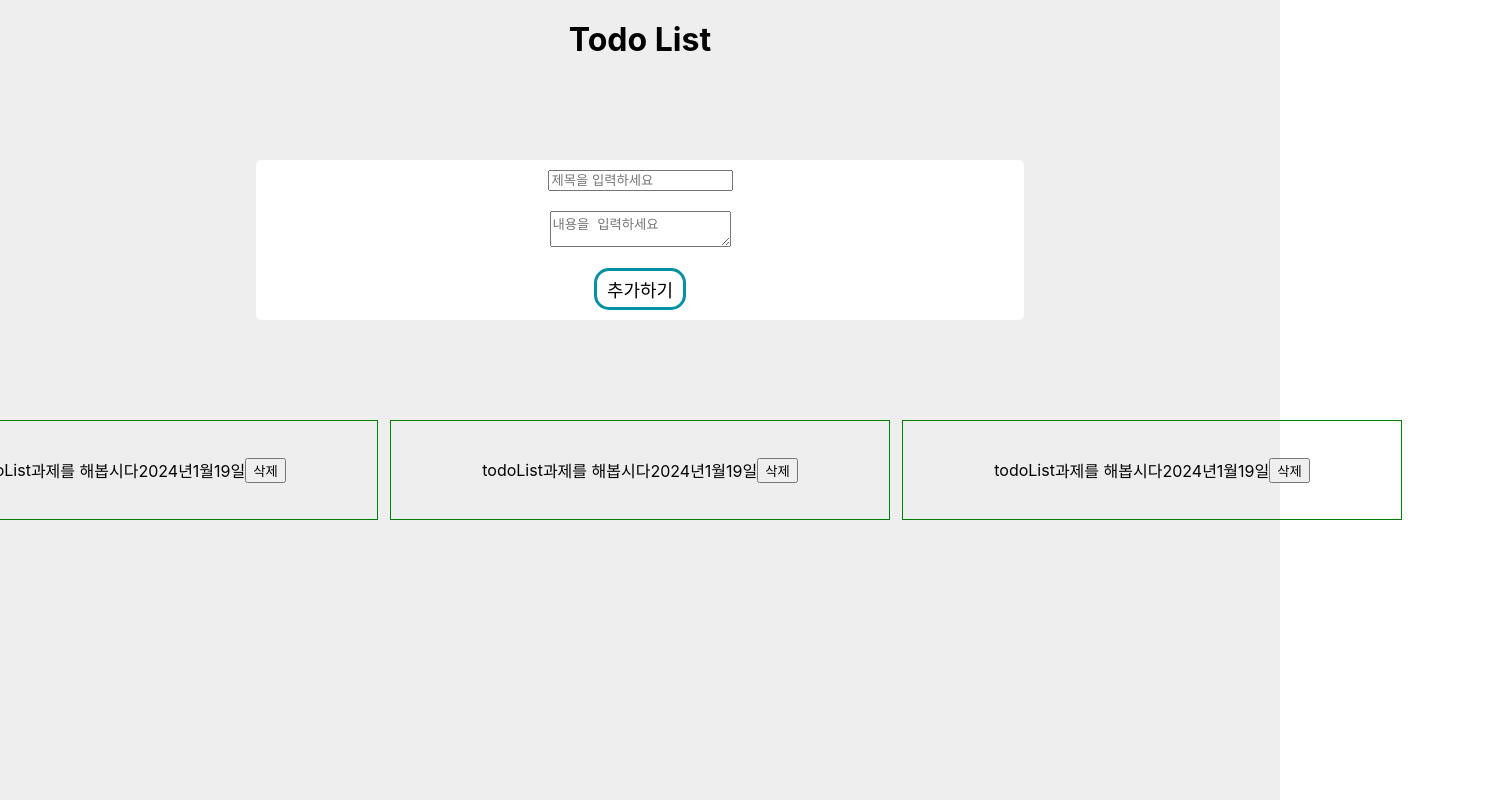
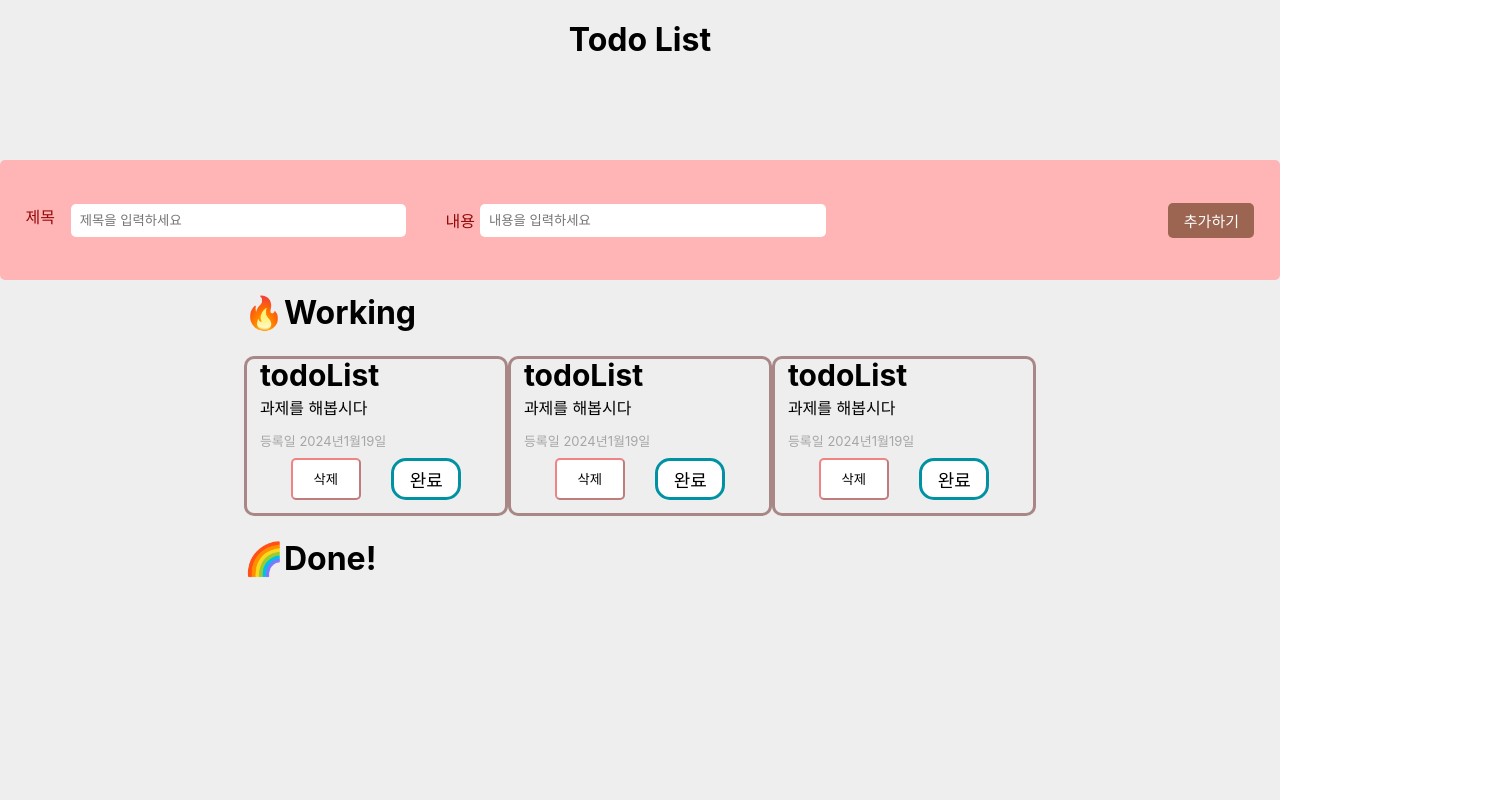
Before and after one commit to seokahee/project-todoList, a React (Create React App) app: page / in a window 1280 px wide. Shown: the whole page, 1502 px wide, since content can reach past the window. Built offline with nearby package versions, Linux system fonts and the light colour scheme.

Commit message:
컴포넌트 분리 완료

```diff
--- a/src/App.css
+++ b/src/App.css
@@ -1,8 +1,14 @@
+@import url("https://fonts.googleapis.com/css2?family=Gowun+Dodum&family=Nanum+Gothic&family=Noto+Sans+KR&display=swap");
+.App {
+  font-family: "Gowun Dodum", sans-serif;
+  font-family: "Nanum Gothic", sans-serif;
+  font-family: "Noto Sans KR", sans-serif;
+}
 * {
   margin: 0;
   box-sizing: border-box;
 }
-.container {
+.todoList-container {
   width: 100%;
   height: 100vh;
   display: flex;
@@ -10,52 +16,152 @@
   align-items: center;
   background-color: #eee;
 }
-.logo {
+.todo-logo {
   width: 100%;
   height: 20vh;
   padding: 20px;
   text-align: center;
 }
-.addDiv {
-  width: 60%;
+.addList-div {
+  width: 100%;
+  height: 15vh;
+  background-color: #ffb5b5;
+  border-radius: 5px;
+  color: #940909;
+  display: flex;
+  flex-direction: row;
+  justify-content: space-between;
+  align-items: center;
+  padding: 0 2%;
+}
+.todo-input {
+  width: 100%;
+  padding: 9px;
+  border: none;
+  border-radius: 5px;
+}
+.addList-btn {
+  width: 7%;
+  padding: 7px;
+  float: right;
+  background-color: #9b6551;
+  color: white;
+  border: none;
+  border-radius: 5px;
+  font-size: 15px;
+}
+.addList-btn:hover {
+  transform: scale(1.2);
+  background-color: white;
+  color: brown;
+  cursor: pointer;
+}
+.add-input-div {
+  width: 100vh;
+  display: flex;
+  gap: 5%;
+}
+.workingList-div {
+  width: 100%;
+  margin: 3% 0;
+  display: flex;
+  justify-content: space-evenly;
+  flex-direction: row;
+}
+.doneList-div {
+  width: 100%;
+  margin: 3% 0;
+  display: flex;
+  justify-content: space-evenly;
+  flex-direction: row;
+}
+.todo-list-div {
+  margin: 1% 1%;
+}
+.todo-div {
+  width: 33vh;
   height: 20vh;
   display: flex;
   flex-direction: column;
   align-items: center;
-  justify-content: space-around;
+  border: 3px solid #a98787;
+  border-radius: 10px;
+}
+.title-div {
+  font-size: 30px;
+  font-weight: bold;
+}
+.buttons-div {
+  width: 100%;
+  display: flex;
+  flex-direction: row;
+  justify-content: space-evenly;
+}
+.remove-btn {
+  width: 30%;
+  padding: 5px;
+  border-color: #e4252591;
   border-radius: 5px;
   background-color: white;
 }
-
-/* .contentInput {
-  width: 35%;
-  padding: 10px;
-  border: none;
-  border-bottom: 2px solid #eee;
-} */
-.contentLabel {
-  /* margin-left: 10%; */
-  font-size: 20px;
-}
-.addBtn {
-  width: 12%;
+.completed-btn {
+  width: 30%;
   padding: 5px;
   background-color: white;
   border: 3px solid #0091a3;
   border-radius: 15px;
   font-size: 18px;
 }
-
-.todoDiv {
-  padding: 100px;
+.cancel-btn {
+  width: 30%;
+  padding: 5px;
+  border-color: #03a9f4b8;
+  border-radius: 5px;
+  background-color: white;
+  color: #03a9f4;
+  font-size: 15px;
+}
+.remove-btn:hover {
+  transform: scale(1.2);
+  background-color: #ff0000b5;
+  border: none;
+  color: white;
+  cursor: pointer;
+}
+.completed-btn:hover {
+  transform: scale(1.2);
+  background-color: #8bc34a;
+  border: none;
+  color: white;
+  cursor: pointer;
+}
+.cancel-btn:hover {
+  transform: scale(1.2);
+  background-color: #03a9f4b8;
+  border: none;
+  color: white;
+  cursor: pointer;
+}
+.title-input {
+  width: 100%;
   display: flex;
   gap: 12px;
 }
-.listDiv {
-  width: 500px;
-  height: 100px;
-  border: 1px solid green;
+.content-input {
+  width: 100%;
   display: flex;
   align-items: center;
-  justify-content: center;
 }
+.label-text {
+  width: 10%;
+}
+.regDate-div {
+  font-size: 13px;
+  color: #a6a6a6;
+}
+.todo-content-div {
+  width: 100%;
+  padding: 0 5%;
+  line-height: 33px;
+  text-align: left;
+}
--- a/src/App.jsx
+++ b/src/App.jsx
@@ -1,10 +1,11 @@
-import { useRef, useState } from "react";
+import { useState } from "react";
 import "./App.css";
-import List from "./deleteList";
+import TodoList from "./TodoList";
+import TodoAdd from "./TodoAdd";
 
 function App() {
   // todoList
-  const [lists, setLists] = useState([
+  const [list, setList] = useState([
     {
       id: 1,
       title: "todoList",
@@ -58,91 +59,12 @@ function App() {
     },
   ]);
 
-  const [title, setTitle] = useState("");
-  const [content, setContent] = useState("");
-  const [isDone, setDone] = useState(false);
+  return (
+    <div className="todoList-container">
+      <h1 className="todo-logo">Todo List</h1>
 
-  // focus 이벤트 변수
-  const titleEl = useRef(null);
-
-  const addTitle = (e) => {
-    setTitle(e.target.value);
-  };
-
-  const addContent = (e) => {
-    setContent(e.target.value);
-  };
-  // 추가 이벤트
-  const submitBtn = (e) => {
-    const newList = {
-      id: lists.length + 1,
-      title,
-      content,
-      isDone,
-      regDate: (() => {
-        const now = new Date();
-        const today =
-          now.getFullYear() +
-          "년" +
-          (now.getMonth() + 1) +
-          "월" +
-          now.getDate() +
-          "일";
-        return today;
-      })(),
-    };
-    // 유효성 검사
-    if (title.length === 0 || content.length === 0) {
-      alert("제목이나 내용을 입력해 주세요");
-      return titleEl.current.focus();
-    }
-    alert("등록이 완료되었습니다.");
-    setLists([...lists, newList]);
-    setTitle("");
-    setContent("");
-  };
-
-  // 삭제 이벤트
-  const removeBtn = (id) => {
-    if (window.confirm("삭제하시겠습니까?")) {
-      alert("삭제가 완료되었습니다.");
-      const filteredList = lists.filter((list) => list.id !== id);
-      return setLists(filteredList);
-    } else {
-      alert("삭제가 취소되었습니다.");
-      return;
-    }
-  };
-
-  return (
-    <div className="container">
-      <h1 className="logo">Todo List</h1>
-
-      <div className="addDiv">
-        <input
-          value={title}
-          ref={titleEl}
-          onChange={addTitle}
-          className="title"
-          id="title"
-          placeholder="제목을 입력하세요"
-        />
-        <textarea
-          value={content}
-          onChange={addContent}
-          className="content"
-          id="content"
-          placeholder="내용을 입력하세요"
-        />
-        <button className="addBtn" onClick={submitBtn}>
-          추가하기
-        </button>
-      </div>
-      <div className="todoDiv">
-        {lists.map((item) => {
-          return <List key={item.id} item={item} removeBtn={removeBtn} />;
-        })}
-      </div>
+      <TodoAdd setList={setList} list={list} />
+      <TodoList setList={setList} list={list} />
     </div>
   );
 }
--- /dev/null
+++ b/src/TodoAdd.jsx
@@ -0,0 +1,89 @@
+import { useRef, useState } from "react";
+
+const TodoAdd = ({ setList, list }) => {
+  const [title, setTitle] = useState("");
+  const [content, setContent] = useState("");
+
+  // focus 이벤트 변수
+  const titleEl = useRef(null);
+  // id변수 기본값이 있기 때문에 4부터 시작한다
+  const listId = useRef(4);
+  // 리액트는 가상돔인데, 직접적으로 돔을 지정할때(포커스, 스크롤이벤트같은경우) 사용되는 훅
+
+  const addTitle = (e) => {
+    setTitle(e.target.value);
+  };
+
+  const addContent = (e) => {
+    setContent(e.target.value);
+  };
+  // 추가 이벤트
+  const submitBtn = (e) => {
+    const newList = {
+      id: listId.current,
+      title,
+      content,
+      isDone: false,
+      regDate: (() => {
+        const now = new Date();
+        const today =
+          now.getFullYear() +
+          "년" +
+          (now.getMonth() + 1) +
+          "월" +
+          now.getDate() +
+          "일";
+        return today;
+      })(),
+    };
+
+    // 유효성 검사
+    if (title.length === 0 || content.length === 0) {
+      alert("제목과  내용을 모두 입력해 주세요");
+      return titleEl.current.focus();
+    }
+    alert(`"${title}" 일정 등록이 완료되었습니다.`);
+    console.log("추가 이벤트 id", newList.id);
+    setList([...list, newList]);
+    listId.current++;
+    setTitle("");
+    setContent("");
+  };
+
+  return (
+    <div className="addList-div">
+      <div className="add-input-div">
+        <div className="title-input">
+          <label htmlFor="title" className="label-text">
+            제목
+          </label>
+          <input
+            value={title}
+            ref={titleEl}
+            onChange={addTitle}
+            className="todo-input"
+            id="title"
+            placeholder="제목을 입력하세요"
+            maxLength={10}
+          />
+        </div>
+        <div className="content-input">
+          <label htmlFor="content" className="label-text">
+            내용
+          </label>
+          <input
+            value={content}
+            onChange={addContent}
+            className="todo-input"
+            id="content"
+            placeholder="내용을 입력하세요"
+          />
+        </div>
+      </div>
+      <button className="addList-btn" onClick={submitBtn}>
+        추가하기
+      </button>
+    </div>
+  );
+};
+export default TodoAdd;
--- /dev/null
+++ b/src/TodoList.jsx
@@ -0,0 +1,98 @@
+const List = ({ list, setList }) => {
+  // 삭제 이벤트
+  const removeBtn = (id, title) => {
+    console.log("삭제 이벤트 id", id);
+    if (window.confirm(`"${title}" 일정을 삭제하시겠습니까?`)) {
+      alert(`"${title}" 일정이 삭제되었습니다.`);
+      const filteredList = list.filter((list) => list.id !== id);
+      return setList(filteredList);
+    } else {
+      alert("삭제가 취소되었습니다.");
+      return;
+    }
+  };
+
+  // 완료 리스트
+  const completedBtn = (id) => {
+    console.log("완료 이벤트 id", id);
+
+    const completedList = list.map((item) => {
+      if (item.id === id) {
+        item.isDone = !item.isDone;
+      }
+
+      return item;
+    });
+    setList(completedList);
+  };
+
+  return (
+    <div className="todo-list-div">
+      <h1>🔥Working</h1>
+      <div className="workingList-div">
+        {list
+          .filter((item) => !item.isDone)
+          .map((item) => {
+            return (
+              <div key={item.id} className="todo-div">
+                <div className="todo-content-div">
+                  <div className="title-div">{item.title}</div>
+                  <div className="content-div"> {item.content}</div>
+                  <div className="regDate-div"> 등록일 {item.regDate}</div>
+                  <div className="buttons-div">
+                    <button
+                      onClick={() => removeBtn(item.id, item.title)}
+                      className="remove-btn"
+                    >
+                      삭제
+                    </button>
+                    <button
+                      onClick={() => completedBtn(item.id)}
+                      className="completed-btn"
+                    >
+                      완료
+                    </button>
+                  </div>
+                </div>
+              </div>
+            );
+          })}
+      </div>
+      <h1>🌈Done!</h1>
+      <div className="doneList-div">
+        {list
+          .filter(function (item) {
+            return item.isDone;
+          })
+          .map(function (item) {
+            return (
+              <div key={item.id} className="todo-div">
+                <div className="todo-content-div">
+                  <div className="title-div">{item.title}</div>
+                  <div className="content-div"> {item.content}</div>
+                  <div className="regDate-div"> 등록일 {item.regDate}</div>
+                  <div className="buttons-div">
+                    <button
+                      onClick={() => removeBtn(item.id, item.title)}
+                      className="remove-btn"
+                    >
+                      삭제
+                    </button>
+                    <button
+                      onClick={() => completedBtn(item.id)}
+                      className="cancel-btn"
+                    >
+                      취소
+                    </button>
+                  </div>
+                </div>
+              </div>
+            );
+          })}
+      </div>
+    </div>
+  );
+};
+export default List;
+
+//d 인덱스 꼬임 해결
```
